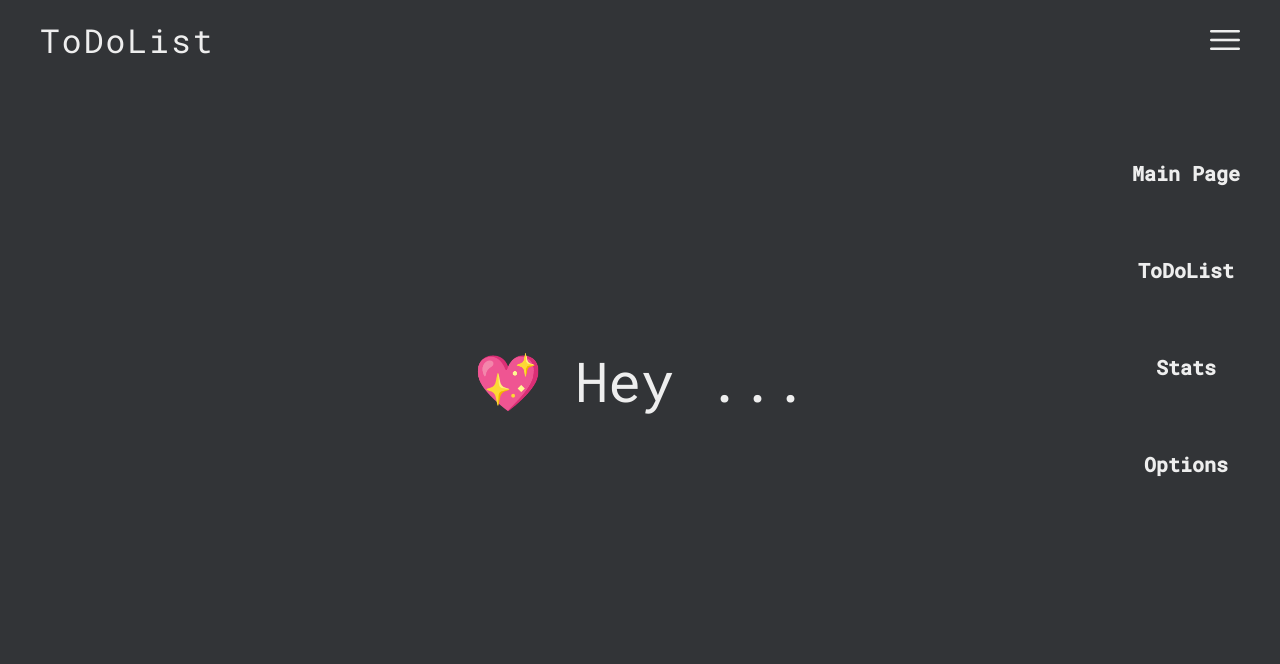
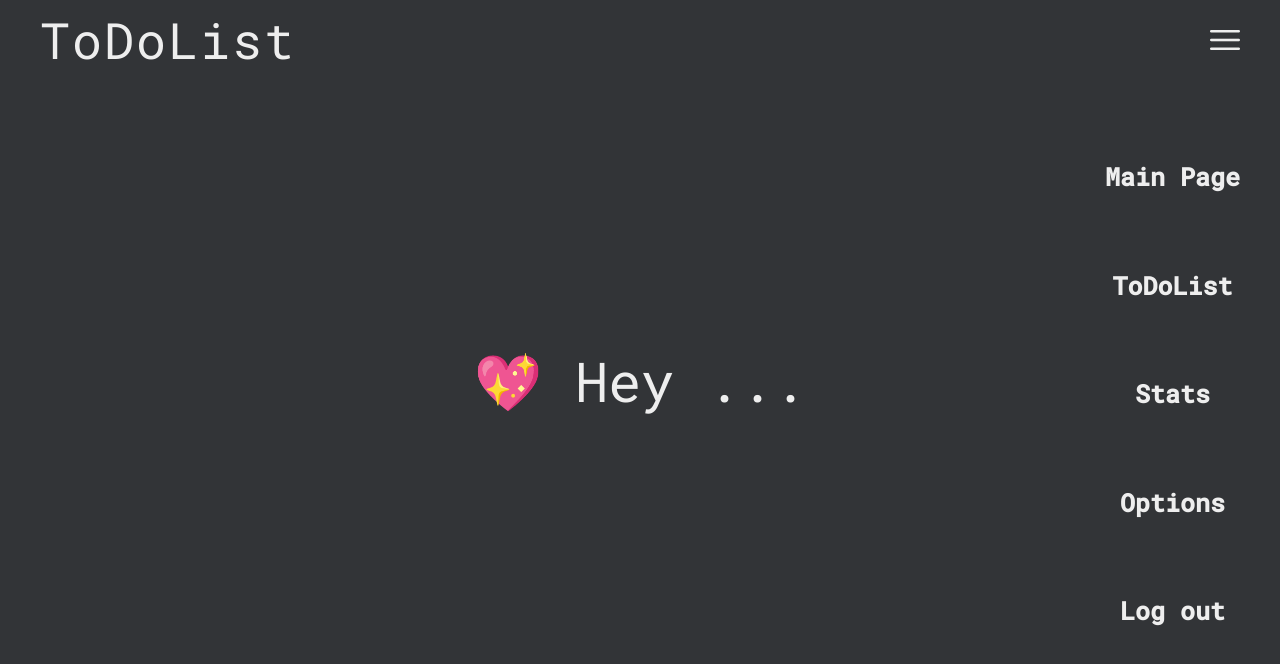
Before and after one commit to MarvelousMarcin/ToDoListApp, a website: page public/main.hbs in a window 1280 px wide. Both pictures are taken after a click on the icon 1225 px from the left and 40 px from the top of the page. Drawn offline with nearby package versions, Linux system fonts and the light colour scheme; files that its build step writes are made by us from their sources; no server answers.

Commit message:
Design change

```diff
--- a/public/css/login.css
+++ b/public/css/login.css
@@ -84,6 +84,11 @@ label:hover {
 
 }
 
+.logo {
+    font-size: 50px;
+
+}
+
 .fi {
     font-size: 40px;
     overflow: hidden;
--- a/public/css/style.css
+++ b/public/css/style.css
@@ -37,7 +37,7 @@ nav{
 
 .logo {
     color: #eeeeee;
-    font-size: 33px;
+    font-size: 50px;
     letter-spacing: 2px;
     display: flex;
 }
@@ -134,8 +134,12 @@ nav{
     flex-direction: column;
     justify-content: space-between;
     align-items: center;
-    height: 400px;
+    height: 550px;
     padding: 40px;
+}
+
+a {
+    text-decoration: none;
 }
 
 .menu-func {
@@ -144,7 +148,7 @@ nav{
 }
 
 .menu ul li{
-    font-size: 20px;
+    font-size: 25px;
     text-decoration: none;
     font-weight: 800;
 }
--- a/public/main.hbs
+++ b/public/main.hbs
@@ -25,6 +25,8 @@
             <li class="menu-func todolist-func">ToDoList</li>
             <li class="menu-func">Stats</li>
             <li class="menu-func">Options</li>
+            <li class="menu-func"><a href="/">Log out</a></li>
+
         </ul>
     </div>
 
--- a/src/routes/task.js
+++ b/src/routes/task.js
@@ -3,7 +3,7 @@ const Task = require('../models/Task')
 
 const taskRoute = express.Router();
 
-taskRoute.get('', (req, res) => {
+taskRoute.get('/', (req, res) => {
     res.render('login', {})
 });
 
```
